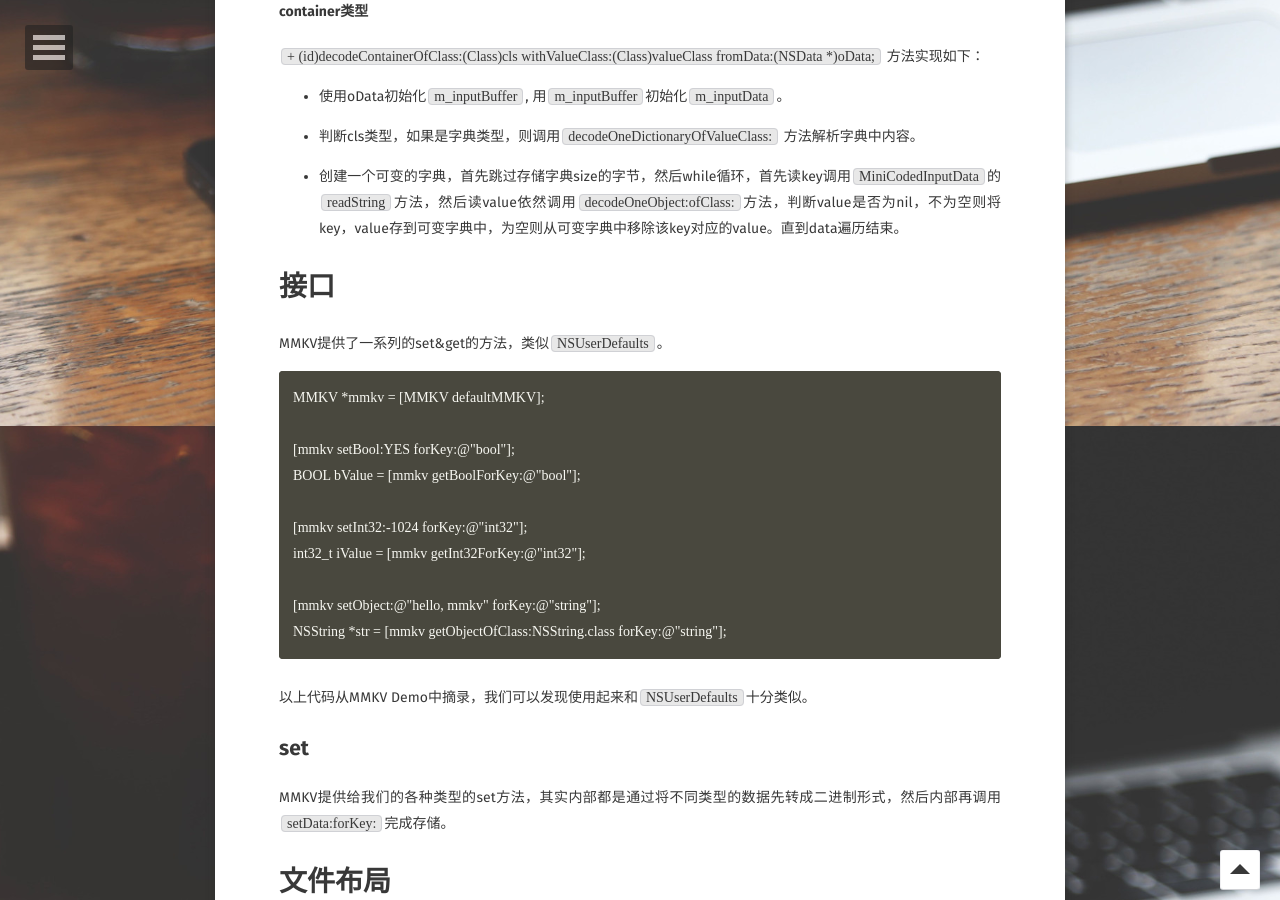
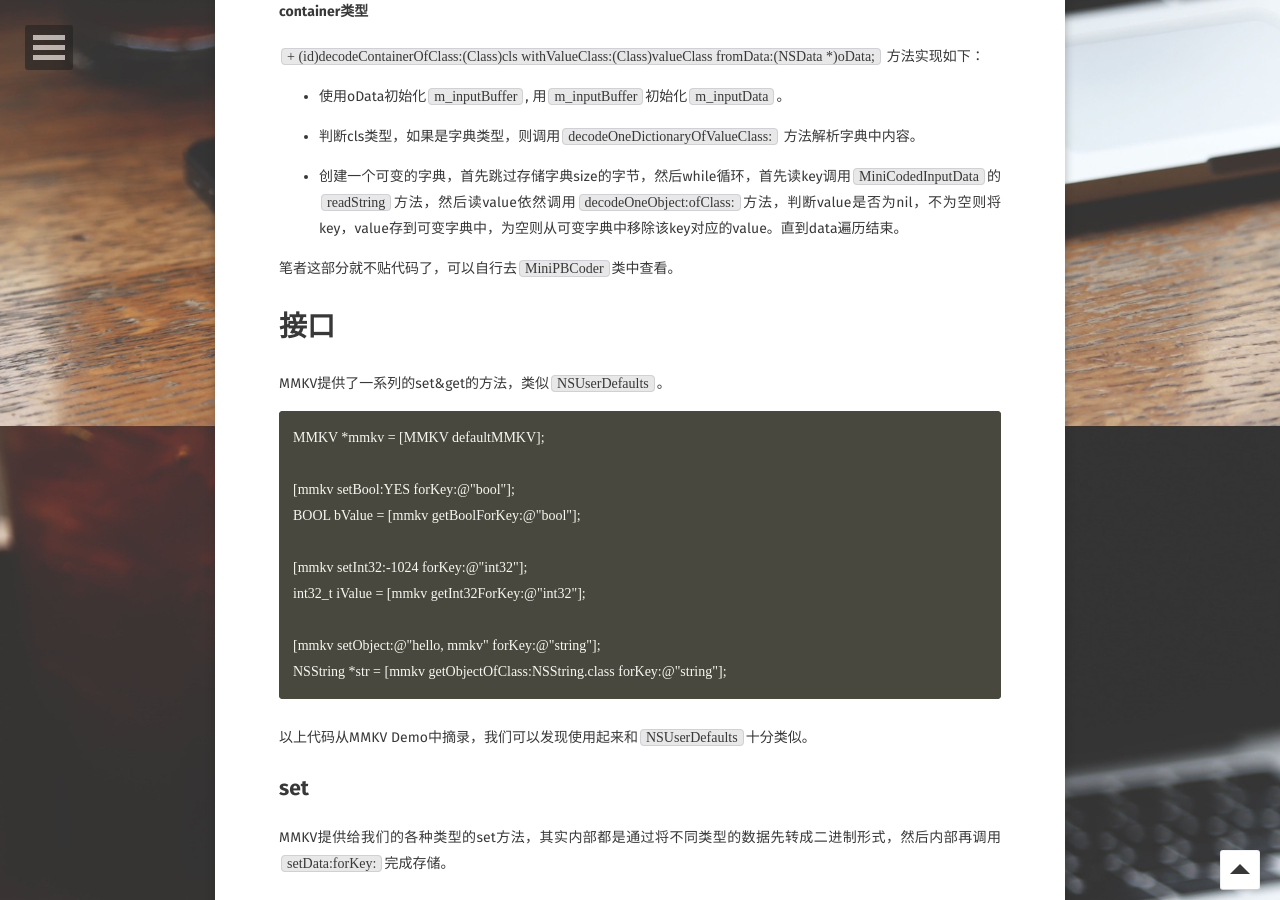
Before and after one commit to longjianjiang/longjianjiang.github.io, a Jekyll site: the page built from _posts/2018-11-02-mmkv.md, in a window 1280 px wide and 900 px high, scrolled down 10374 px. Built offline with Jekyll 4.4.1, drawn with Linux system fonts in a browser that asks for light colours; some web fonts are replaced; comment, search, counter and statistics services are not loaded.

Commit message:
update mmkv

```diff
--- a/_posts/2018-11-02-mmkv.md
+++ b/_posts/2018-11-02-mmkv.md
@@ -422,6 +422,8 @@
 
 - 创建一个可变的字典，首先跳过存储字典size的字节，然后while循环，首先读key调用`MiniCodedInputData`的`readString`方法，然后读value依然调用`decodeOneObject:ofClass:`方法，判断value是否为nil，不为空则将key，value存到可变字典中，为空则从可变字典中移除该key对应的value。直到data遍历结束。
 
+笔者这部分就不贴代码了，可以自行去`MiniPBCoder`类中查看。
+
 # 接口
 
 MMKV提供了一系列的set&get的方法，类似`NSUserDefaults`。
```
